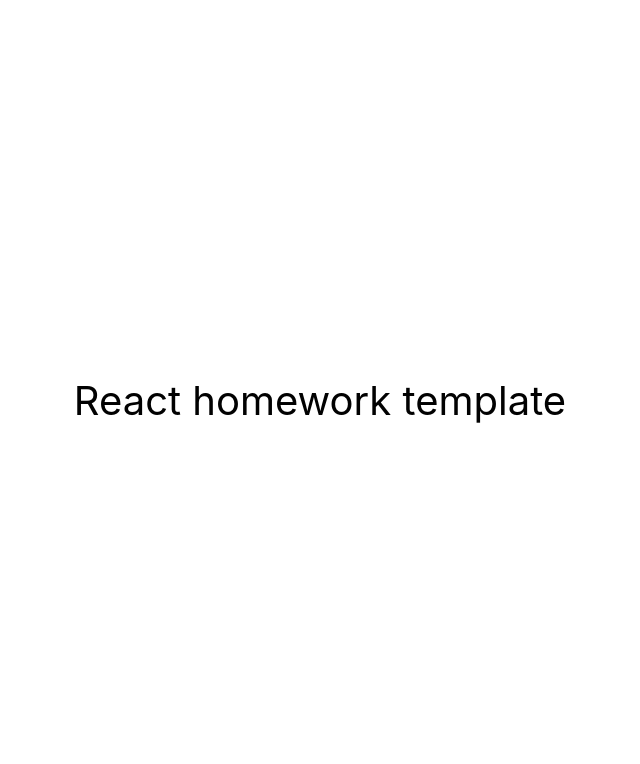
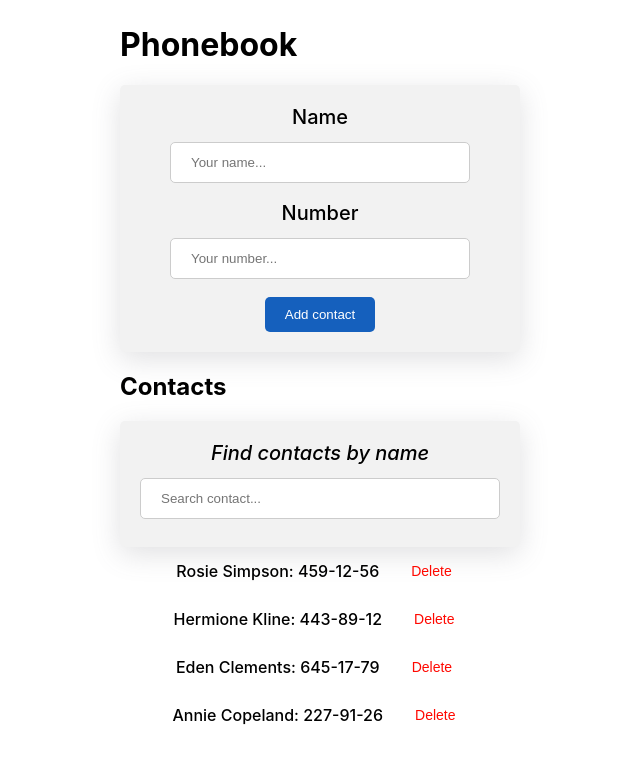
Before and after one commit to pttkachuk/goit-react-hw-06-phonebook, a React (Create React App) app: page / in a window 1280 px wide. Shown: the top 764 px of the page, without its empty margins (320-960 px from the left). Built offline with nearby package versions, Linux system fonts and the light colour scheme.

Commit message:
add all files and libraries

```diff
--- a/package.json
+++ b/package.json
@@ -7,9 +7,12 @@
     "@testing-library/jest-dom": "^5.16.3",
     "@testing-library/react": "^12.1.4",
     "@testing-library/user-event": "^13.5.0",
+    "prop-types": "^15.8.1",
     "react": "^18.1.0",
     "react-dom": "^18.1.0",
     "react-scripts": "5.0.1",
+    "shortid": "^2.2.16",
+    "styled-components": "^6.0.5",
     "web-vitals": "^2.1.3"
   },
   "scripts": {
--- a/src/components/App.jsx
+++ b/src/components/App.jsx
@@ -1,16 +1,67 @@
-export const App = () => {
+import { useState, useEffect } from 'react';
+import shortid from 'shortid';
+import ContactForm from './ContactForm/ContactForm';
+import ContactList from './ContactList/ContactList';
+import SearchBar from './SearchBar/SearchBar';
+import { StyledMainContainer } from './FileContainer/StyledContainer';
+
+export default function App() {
+  const [contacts, setContacts] = useState(() => {
+    return (
+      JSON.parse(localStorage.getItem('contacts')) ?? [
+        { id: 'id-1', name: 'Rosie Simpson', number: '459-12-56' },
+        { id: 'id-2', name: 'Hermione Kline', number: '443-89-12' },
+        { id: 'id-3', name: 'Eden Clements', number: '645-17-79' },
+        { id: 'id-4', name: 'Annie Copeland', number: '227-91-26' },
+      ]
+    );
+  });
+  const [filter, setFilter] = useState('');
+
+  useEffect(() => {
+    window.localStorage.setItem('contacts', JSON.stringify(contacts));
+  }, [contacts]);
+
+  const handleFormSubmit = ({ number, name }) => {
+    const contact = {
+      id: shortid.generate(),
+      name,
+      number,
+    };
+    setContacts((prevState) => {
+      if (prevState.some((i) => i.name === name)) {
+        alert(`${name} is already in contacts`);
+        return prevState;
+      } else {
+        return [contact, ...prevState];
+      }
+    });
+  };
+
+  const handleChangeFilterInput = (event) => {
+    setFilter(event.target.value);
+  };
+
+  const handleFilterContacts = () => {
+    return contacts.filter(({ name }) =>
+      name.toLowerCase().includes(filter.toLowerCase())
+    );
+  };
+
+  const handleDeleteContact = (contactId) => {
+    setContacts((prevState)=>prevState.filter(i => i.id !== contactId));
+  };
+
   return (
-    <div
-      style={{
-        height: '100vh',
-        display: 'flex',
-        justifyContent: 'center',
-        alignItems: 'center',
-        fontSize: 40,
-        color: '#010101'
-      }}
-    >
-      React homework template
-    </div>
-  );
-};
+    <StyledMainContainer>
+      <h1>Phonebook</h1>
+      <ContactForm onSubmit={handleFormSubmit} />
+      <h2>Contacts</h2>
+      <SearchBar value={filter} handleChangeFilterInput={handleChangeFilterInput}/>
+      <ContactList
+        contacts={handleFilterContacts()}
+        handleDeleteContact={handleDeleteContact}
+      />
+    </StyledMainContainer>
+  )
+}
--- /dev/null
+++ b/src/components/ContactForm/ContactForm.jsx
@@ -0,0 +1,65 @@
+import { useState } from 'react'
+import PropTypes from 'prop-types';
+import { StyledBtn, StyledContactDiv, StyledContactForm, StyledInput, StyledLabel, StyledSpan } from './ContactFormStyled';
+
+export default function ContactForm({onSubmit}) {
+const [name, setName] = useState('');
+const [number, setNumber] = useState('');
+
+const onNameChange = (event) => {
+    setName(event.target.value);
+};
+
+const onNumberChange = (event) => {
+    setNumber(event.target.value);
+};
+const handleSubmit = (event) => {
+    event.preventDefault();
+    onSubmit({ name, number });
+    reset();
+};
+
+const reset = () => {
+    setName('');
+    setNumber('');
+};
+
+
+return (
+    <StyledContactDiv>
+         <StyledContactForm onSubmit={handleSubmit}>
+    <StyledLabel>
+        <StyledSpan>Name</StyledSpan>
+        <StyledInput
+            value={name}
+            onChange={onNameChange}
+            type="text"
+            name="name"
+            placeholder="Your name..."
+            pattern="^[a-zA-Zа-яА-Я]+(([' -][a-zA-Zа-яА-Я ])?[a-zA-Zа-яА-Я]*)*$"
+            title="Name may contain only letters, apostrophe, dash and spaces. For example Adrian, Jacob Mercer, Charles de Batz de Castelmore d'Artagnan"
+            required
+            />
+    </StyledLabel>
+    <StyledLabel>
+        <StyledSpan>Number</StyledSpan>
+        <StyledInput
+            value={number}
+            onChange={onNumberChange}
+            type="tel"
+            name="number"
+            placeholder="Your number..."
+            pattern="\+?\d{1,4}?[-.\s]?\(?\d{1,3}?\)?[-.\s]?\d{1,4}[-.\s]?\d{1,4}[-.\s]?\d{1,9}"
+            title="Phone number must be digits and can contain spaces, dashes, parentheses and can start with +"
+            required
+            />
+    </StyledLabel>
+    <StyledBtn type='submit'>Add contact</StyledBtn>
+</StyledContactForm>
+</StyledContactDiv>
+    )
+};
+
+ContactForm.propTypes = {
+    onSubmit: PropTypes.func.isRequired,
+};
--- /dev/null
+++ b/src/components/ContactForm/ContactFormStyled.js
@@ -0,0 +1,56 @@
+import styled from 'styled-components';
+
+export const StyledContactDiv = styled.div`
+border: none;
+border-radius: 5px;
+background-color: #f2f2f2;
+padding: 20px;
+box-shadow: rgba(100, 100, 111, 0.2) 0px 7px 29px 0px;
+`;
+
+export const StyledContactForm = styled.form`
+display: flex;
+flex-direction: column;
+justify-content: center;
+align-items: center;
+gap: 10px;
+`;
+
+export const StyledSpan = styled.span`
+font-size: 20px;
+font-weight: 500;
+text-align: center;
+margin-bottom: 5px;
+`;
+
+export const StyledLabel = styled.label`
+display: flex;
+  flex-direction: column;
+`;
+
+export const StyledInput = styled.input`
+  max-width: 100%;
+  min-width: 300px;
+  padding: 12px 20px;
+  margin: 8px 0;
+  display: inline-block;
+  border: 1px solid #ccc;
+  border-radius: 5px;
+  box-sizing: border-box;
+`;
+
+export const StyledBtn = styled.button`
+padding: 10px 20px;
+border: none;
+border-radius: 5px;
+cursor: pointer;
+color: white;
+font-weight: 500;
+background-color: #1560bd;
+transition: transform 250ms cubic-bezier(0.56, 0.57, 0.76, 0.76);
+
+&:hover{
+    background-color: #7B68EE;
+    transform: scale(1.1);
+}
+`;
--- /dev/null
+++ b/src/components/ContactList/ContactList.jsx
@@ -0,0 +1,36 @@
+import PropTypes from 'prop-types';
+import { StyledContact, StyledContactList, StyledDatas, StyledListBtn } from './ContactListStyled';
+
+const ContactList = ({ contacts, handleDeleteContact }) => {
+    return (
+        <StyledContactList>
+            {contacts.map(({ id, number, name }) => {
+                return (
+                    <StyledContact key={id}>
+                        <StyledDatas>{name}: {number}</StyledDatas>
+                        <StyledListBtn
+                            type="button"
+                            name="delete"
+                            onClick={() => handleDeleteContact(id)}
+                        >
+                            Delete
+                        </StyledListBtn>
+                    </StyledContact>
+                )
+            })}
+        </StyledContactList>
+    )
+};
+
+export default ContactList;
+
+ContactList.propTypes = {
+    contacts: PropTypes.arrayOf(
+        PropTypes.shape({
+            id: PropTypes.string.isRequired,
+            name: PropTypes.string.isRequired,
+            number: PropTypes.string.isRequired,
+        }).isRequired
+    ),
+    handleDeleteContact: PropTypes.func.isRequired,
+};
--- /dev/null
+++ b/src/components/ContactList/ContactListStyled.js
@@ -0,0 +1,40 @@
+import styled from 'styled-components';
+
+export const StyledContactList = styled.ul`
+list-style: none;
+margin: 0 auto;
+padding: 0;
+`;
+
+export const StyledContact = styled.li`
+display: flex;
+justify-content: center;
+align-items: center;
+margin: 0 auto;
+gap: 20px;
+padding-top: 8px;
+padding-bottom: 8px;
+`;
+
+export const StyledDatas = styled.p`
+margin: 0;
+padding: 0;
+font-weight: 500;
+`;
+
+export const StyledListBtn = styled.button`
+border: none ;
+border-radius: 5px;
+padding: 8px 12px;
+font-size: 14px;
+font-weight: 500;
+color: #FF0800;
+background-color: transparent;
+cursor: pointer;
+transition: 0.3s;
+
+&:hover{
+    color: white;
+    background-color:#FF0800 ;
+}
+`;
--- /dev/null
+++ b/src/components/FileContainer/StyledContainer.js
@@ -0,0 +1,10 @@
+import styled from 'styled-components';
+
+export const StyledMainContainer = styled.div`
+max-width: 400px;
+min-width: 300px;
+margin-top: 25px;
+margin-bottom: 25px;
+margin-left: auto;
+margin-right: auto;
+`;
--- /dev/null
+++ b/src/components/SearchBar/SearchBar.jsx
@@ -0,0 +1,28 @@
+import { StyledSearchDiv, StyledSearchInput, StyledSearchLabel, StyledSearchSpan } from "./SearchBarStyled";
+import PropTypes from 'prop-types';
+
+const SearchBar = ({ value, handleChangeFilterInput }) => {
+    return (
+        <StyledSearchDiv>
+            <StyledSearchLabel >
+                <StyledSearchSpan>Find contacts by name</StyledSearchSpan>
+                <StyledSearchInput
+                type="text"
+                name="Search Bar"
+                placeholder="Search contact..."
+                value={value}
+                onChange={handleChangeFilterInput}
+                />
+            </StyledSearchLabel>
+
+        </StyledSearchDiv>
+    )
+};
+
+export default SearchBar;
+
+
+SearchBar.propTypes = {
+    value: PropTypes.string.isRequired,
+    handleChangeFilterInput: PropTypes.func.isRequired,
+}
--- /dev/null
+++ b/src/components/SearchBar/SearchBarStyled.js
@@ -0,0 +1,33 @@
+import styled from 'styled-components';
+
+export const StyledSearchDiv = styled.div`
+border: none;
+border-radius: 5px;
+background-color: #f2f2f2;
+padding: 20px;
+box-shadow: rgba(100, 100, 111, 0.2) 0px 7px 29px 0px;
+`;
+
+export const StyledSearchLabel = styled.label`
+display: flex;
+  flex-direction: column;
+`;
+
+export const StyledSearchSpan = styled.span`
+font-style: italic;
+font-size: 20px;
+font-weight: 500;
+text-align: center;
+margin-bottom: 5px;
+`;
+
+export const StyledSearchInput = styled.input`
+  max-width: 100%;
+  min-width: 300px;
+  padding: 12px 20px;
+  margin: 8px 0;
+  display: inline-block;
+  border: 1px solid #ccc;
+  border-radius: 5px;
+  box-sizing: border-box;
+`;
--- a/src/index.js
+++ b/src/index.js
@@ -1,6 +1,6 @@
 import React from 'react';
 import ReactDOM from 'react-dom/client';
-import { App } from 'components/App';
+import App from 'components/App';
 import './index.css';
 
 ReactDOM.createRoot(document.getElementById('root')).render(
```
Also changed, not shown: 1 other file (tests, documents, lock files or other folders).
